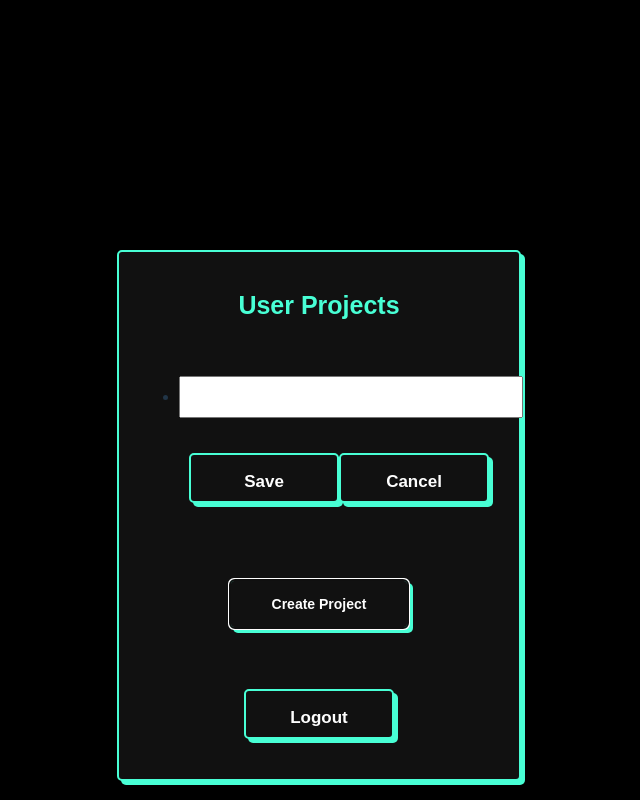
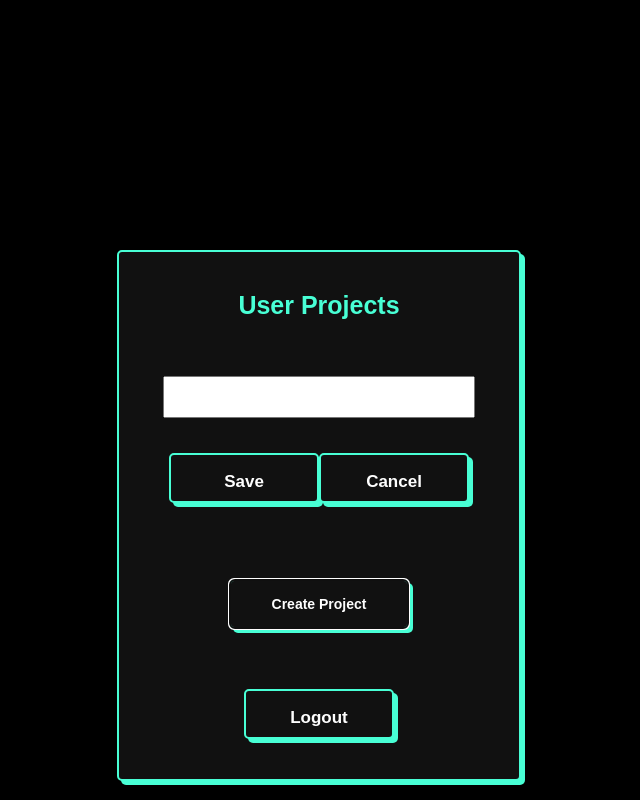
Before and after one commit to Yashism/Code2Video, a React (Create React App) app in the folder Frontend/c2v/: page /Projects in a window 1280 px wide. Both pictures are taken after a click on the button "Create Project". Shown: the whole page, without its empty margins (343-983 px from the left). Built offline with nearby package versions, Linux system fonts and the light colour scheme; no server answers.

Commit message:
fixed the input box for naming project and added scrolling for multiple projects

```diff
--- a/Frontend/c2v/src/App.css
+++ b/Frontend/c2v/src/App.css
@@ -25,7 +25,7 @@ label {
 }
 
 input {
-  width: 100%;
+  width: 80%;
   padding: 10px;
   margin-bottom: 15px;
   font-size: 16px;
@@ -36,4 +36,12 @@ button {
   font-size: 18px;
 }
 
+.larger-bold-text {
+  font-size: 20px;
+  font-weight: bold;
+}
+
+.no-marker {
+  list-style: none;
+}
 /* Add more styles as needed */
--- a/Frontend/c2v/src/Projects.css
+++ b/Frontend/c2v/src/Projects.css
@@ -10,3 +10,17 @@
 .logout_btn{
     font-size: 14px;
 }
+
+ul.projects-list{
+    list-style-type: none;
+    padding: 0;
+}
+
+.left-align-text{
+    text-align: left;
+}
+
+.project_card{
+    max-height: 1000px;
+    overflow-y: auto;
+}
--- a/Frontend/c2v/src/components/Create.js
+++ b/Frontend/c2v/src/components/Create.js
@@ -2,7 +2,7 @@ import React, { useState } from 'react';
 import OptButton from "./OptionBtn";
 import GenerateButton from "./GenerateBtn";
 import "../Create.css"; // import your CSS file
-import "../Projects.css"
+
 
 const InputBox = () => {
   const [text, setText] = useState('');
--- a/Frontend/c2v/src/components/Projects.js
+++ b/Frontend/c2v/src/components/Projects.js
@@ -1,6 +1,7 @@
 import React, { useState } from "react";
 import { useAuth } from "../contexts/AuthContext";
 import { useNavigate } from "react-router-dom";
+import "../Projects.css"
 
 const MyComponent = () => {
   const { logout } = useAuth();
@@ -49,8 +50,9 @@ const MyComponent = () => {
         <div className="flip-card__front project_card">
           <h1 className="text-3xl font-bold mb-4 title">User Projects</h1>
 
-          {projects.length > 0 ? (
-            <ul className="mt-4">
+
+           {projects.length > 0 ? (
+            <ul className="mt-4 projects-list">
               {projects.map((project, index) => (
                 <li key={index} className="flex items-center mb-2">
                   {project.isEditing ? (
@@ -84,14 +86,14 @@ const MyComponent = () => {
                   ) : (
                     <div className="flex-grow flex items-center w-full">
                       <div
-                        style={project.style}
+                        //style={project.style}
                         className="text-box p-2 rounded flex-grow cursor-pointer"
                         onClick={() => navigate("/Create")}
                       >
-                        {project.name}
+                        {`${index+1}) ${project.name}`}
                       </div>
                       <button
-                        className="bg-blue-500 hover:bg-blue-700 text-white font-bold py-1 px-2 rounded ml-2"
+                        className="bg-red-500 hover:bg-red-700 text-white font-bold py-2 px-4 rounded flip-card__btn"
                         onClick={() => {
                           setProjects((prevProjects) => {
                             const updatedProjects = [...prevProjects];
@@ -103,7 +105,7 @@ const MyComponent = () => {
                         Edit
                       </button>
                       <button
-                        className="bg-red-500 hover:bg-red-700 text-white font-bold py-1 px-2 rounded ml-2"
+                        className="bg-red-500 hover:bg-red-700 text-white font-bold py-2 px-4 rounded flip-card__btn"
                         onClick={() => handleDeleteProject(index)}
                       >
                         Delete
@@ -114,7 +116,7 @@ const MyComponent = () => {
               ))}
             </ul>
           ) : (
-            <p>No projects found.</p>
+            <p className="text-xl font-bold larger-bold-text">No projects found.</p>
           )}
           <div className="mb-4">
             <button
```
